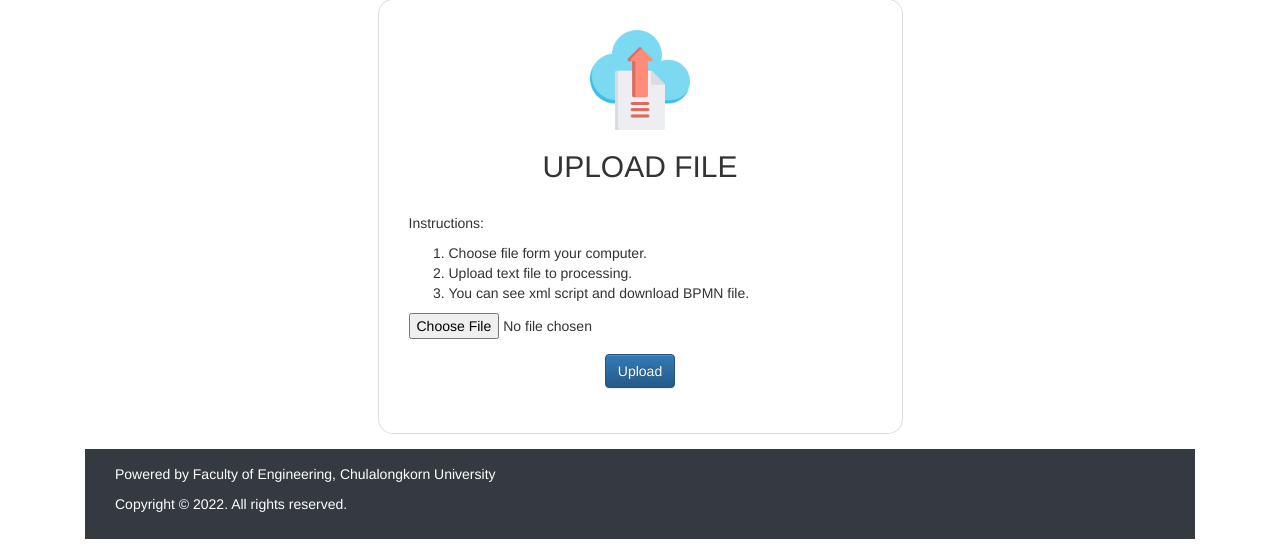
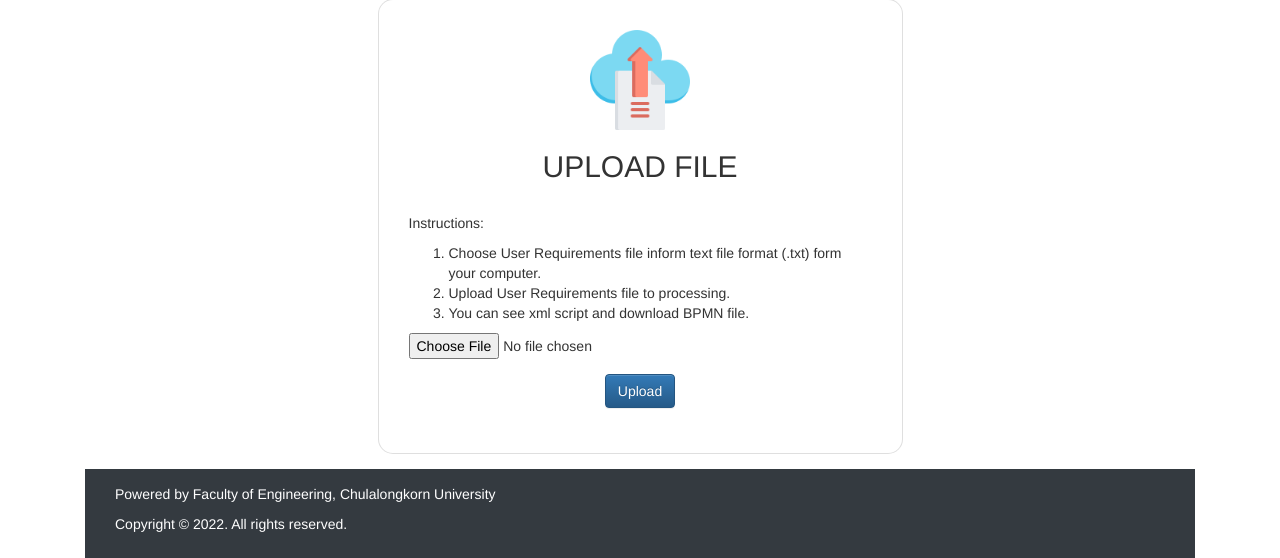
Before and after one commit to kullawattana/chula-nlp-bpmn-v1, a Flask app: page / in a window 1280 px wide. Shown: the part 216-774 px from the top of the page. Run offline with Flask 2, Linux system fonts and the light colour scheme; some libraries are stand-ins or nearby versions.

Commit message:
Update index.html

```diff
--- a/templates/index.html
+++ b/templates/index.html
@@ -40,8 +40,8 @@
                                     <h2 class="text-uppercase text-center mb-5">Upload File</h2>
                                     <p>Instructions:</p>
                                     <ol>
-                                      <li>Choose file form your computer.</li>
-                                      <li>Upload text file to processing.</li>
+                                      <li>Choose User Requirements file inform text file format (.txt) form your computer.</li>
+                                      <li>Upload User Requirements file to processing.</li>
                                       <li>You can see xml script and download BPMN file.</li>
                                     </ol>
                                     <form method=post enctype=multipart/form-data>
```
